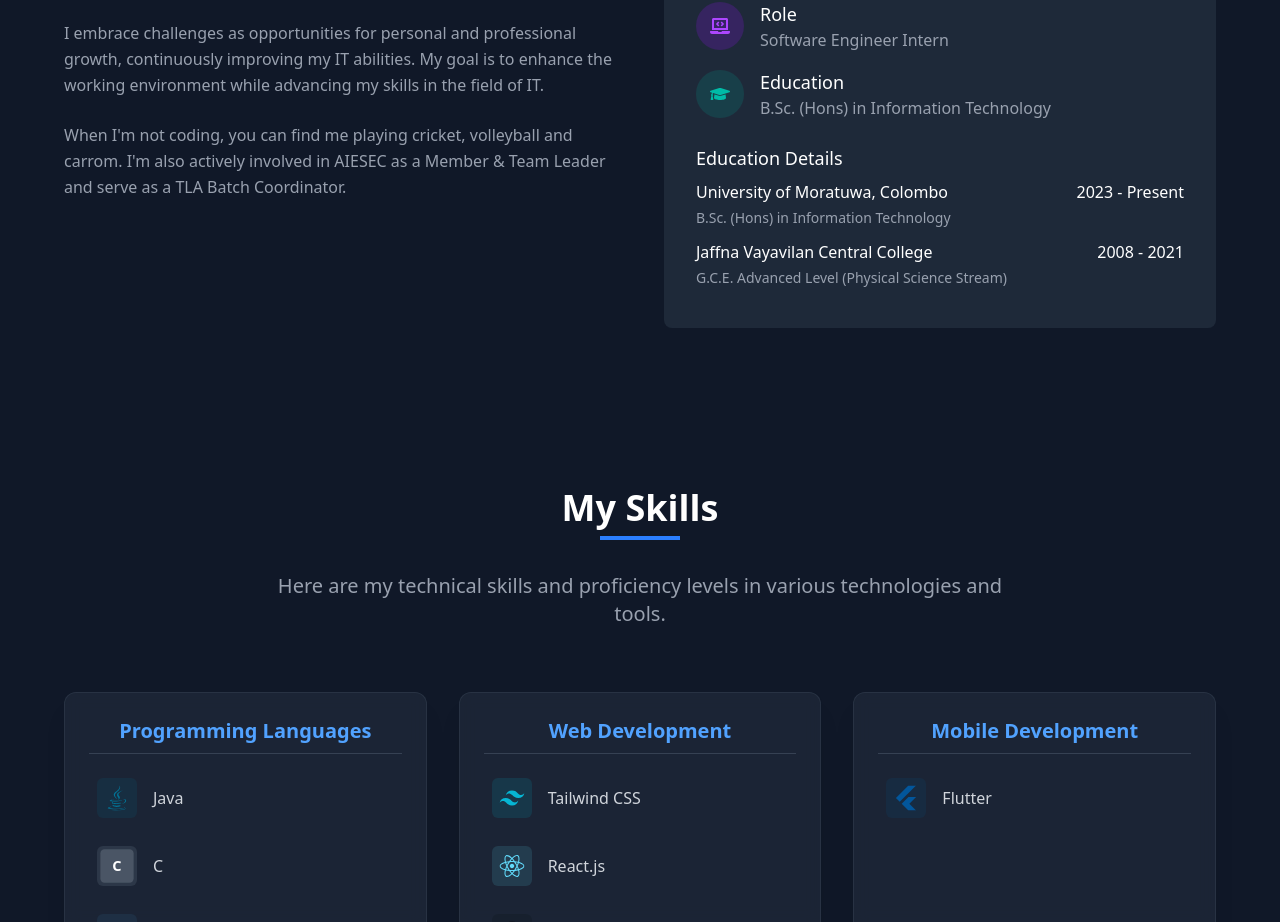
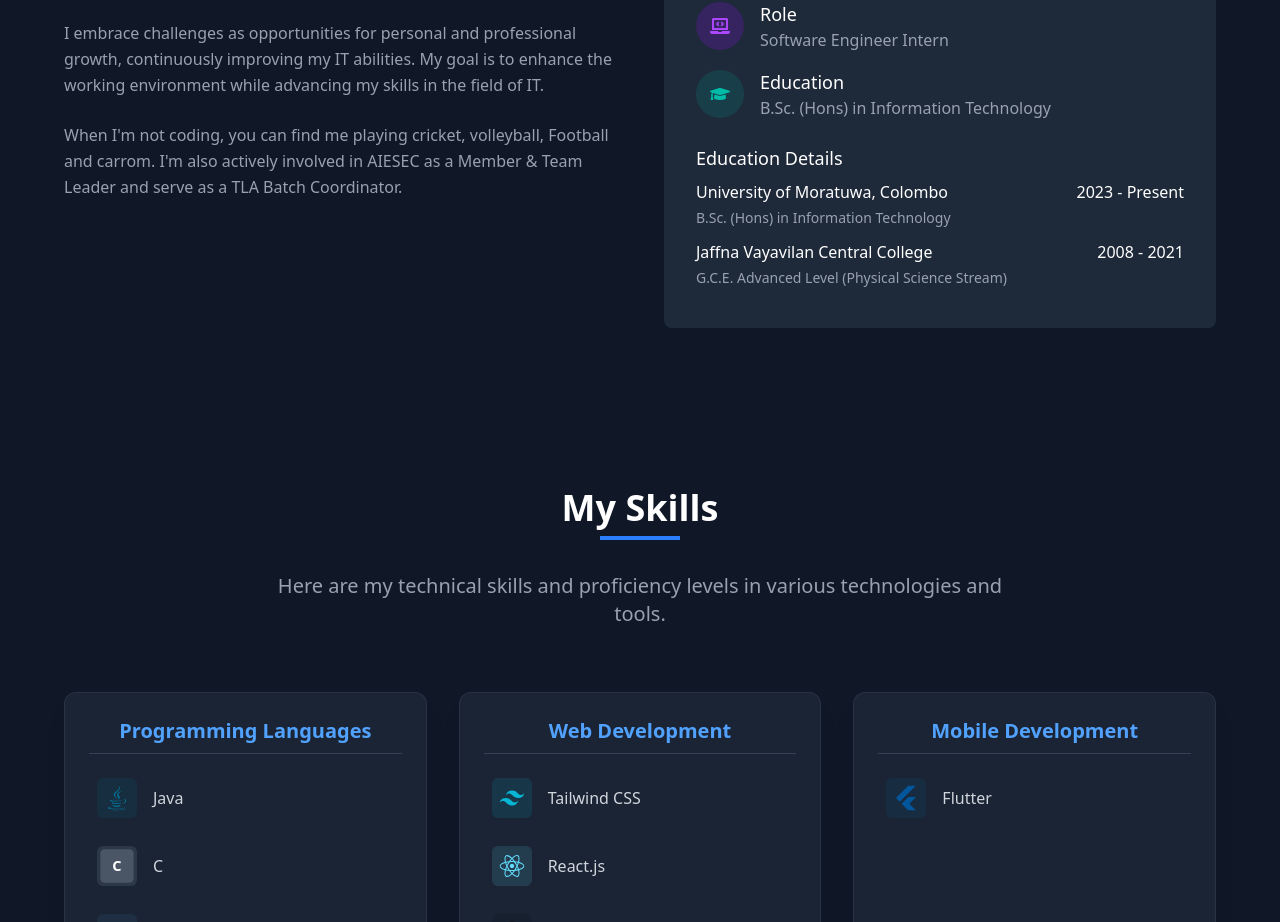
Before and after one commit to ThambimuthuAnush24/portfolio-website, a React (Vite) app: page / in a window 1280 px wide. Shown: the part 1400-2322 px from the top of the page. Built offline with nearby package versions, Linux system fonts and the light colour scheme.

Commit message:
Update CV filename and profile details
Renamed CV file to 'Anush Thambimuthu-CV.pdf' and updated references in Home.jsx. Modified profile image dimensions and added 'Football' to About.jsx interests. Updated asset references in index.html.

```diff
--- a/src/components/About.jsx
+++ b/src/components/About.jsx
@@ -67,7 +67,7 @@ const About = () => {
             my IT abilities. My goal is to enhance the working environment while advancing my skills in the field of IT.
           </p>
           <p className="text-gray-400 leading-relaxed">
-            When I'm not coding, you can find me playing cricket, volleyball and carrom. I'm also actively involved in
+            When I'm not coding, you can find me playing cricket, volleyball, Football and carrom. I'm also actively involved in
             AIESEC as a Member & Team Leader and serve as a TLA Batch Coordinator.
           </p>
         </motion.div>
--- a/src/components/Home.jsx
+++ b/src/components/Home.jsx
@@ -15,7 +15,7 @@ const Home = () => {
           initial={{ scale: 0 }}
           animate={{ scale: 1 }}
           transition={{ type: 'spring', stiffness: 100, delay: 0.1 }}
-          className="w-80 h-85 rounded-full overflow-hidden mx-auto mb-6 border-4 border-blue-500"
+          className="w-60 h-65 rounded-full overflow-hidden mx-auto mb-6 border-4 border-blue-500"
         >
           {/* Replace with your profile image */}
           <img
@@ -80,7 +80,7 @@ const Home = () => {
           <motion.a
             whileHover={{ scale: 1.1, backgroundColor: "rgba(66, 153, 225, 0.3)" }}
             whileTap={{ scale: 0.9 }}
-            href="./Anush Thambimuthu.pdf"
+            href="./Anush Thambimuthu-CV.pdf"
             download
             className="px-6 py-3 bg-transparent border-2 border-blue-600 text-white font-medium rounded-lg transition duration-300 flex items-center gap-2"
           >
```
Also changed, not shown: 3 other files (tests, documents, lock files or other folders).
